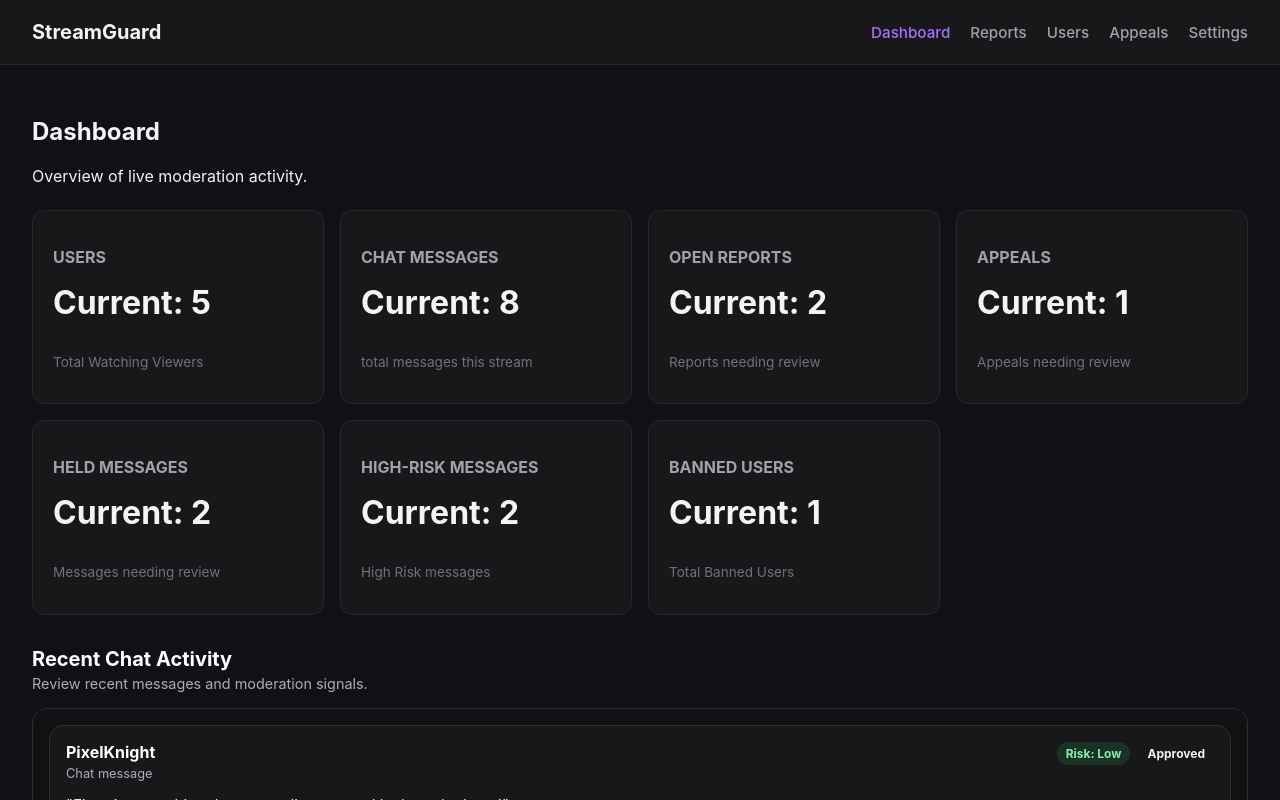
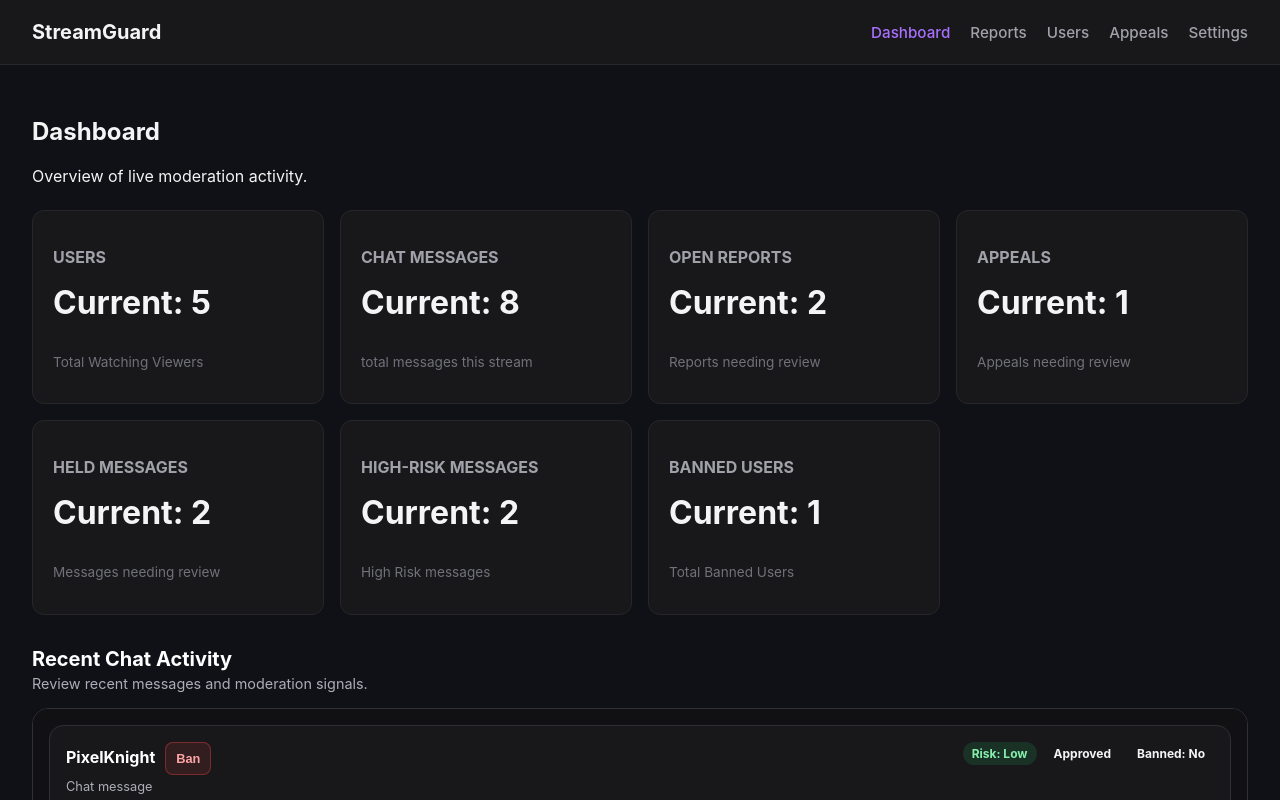
Before and after one commit to Michael-Mount/streamguard, a React (Vite) app: page /dashboard in a window 1280 px wide. Shown: the top 800 px of the page. Built offline with nearby package versions, Linux system fonts and the light colour scheme.

Commit message:
added functionality to chat message cards - handle warning, timeout, and ban user

```diff
--- a/src/components/moderation/ChatMessageCard/ChatMessageCard.tsx
+++ b/src/components/moderation/ChatMessageCard/ChatMessageCard.tsx
@@ -3,35 +3,56 @@ import "./index.css";
 type ChatMsgProps = {
   messageId: string;
   message: string;
+  isBanned: boolean;
   status: string;
   risk: string;
+  userId: string;
   user: string;
   autoMod: string[];
   onApproveMessage: (messageId: string) => void;
   onDeletedMessage: (messageId: string) => void;
+  onBanUser: (userId: string) => void;
+  onHandleTimeout: (userId: string) => void;
+  onWarning: (userId: string) => void;
 };
 
 export default function ChatMessageCard({
   user,
+  userId,
   messageId,
   message,
   status,
   risk,
+  isBanned,
   autoMod,
   onApproveMessage,
   onDeletedMessage,
+  onBanUser,
+  onHandleTimeout,
+  onWarning,
 }: ChatMsgProps) {
   return (
     <article className={`message-card status-${status}`}>
       <header className="message-card__header">
         <div>
-          <p className="message-card__user">{user}</p>
+          <p className="message-card__user">
+            {user}
+            <button
+              className="action-button action-button--danger"
+              onClick={() => onBanUser(userId)}
+            >
+              Ban
+            </button>
+          </p>
           <p className="message-card__label">Chat message</p>
         </div>
 
         <div className="message-card__badges">
           <span className={`badge badge--risk-${risk}`}>Risk: {risk}</span>
           <span className={`badge badge--status-${status}`}>{status}</span>
+          <span className={`badge badge--status-${status}`}>
+            Banned: {isBanned ? "yes" : "no"}
+          </span>
         </div>
       </header>
 
@@ -64,9 +85,15 @@ export default function ChatMessageCard({
         >
           Delete
         </button>
-        <button className="action-button">Warn</button>
-        <button className="action-button">Timeout</button>
-        <button className="action-button action-button--danger">Ban</button>
+        <button className="action-button" onClick={() => onWarning(userId)}>
+          Warn
+        </button>
+        <button
+          className="action-button"
+          onClick={() => onHandleTimeout(userId)}
+        >
+          Timeout
+        </button>
       </div>
     </article>
   );
--- a/src/components/moderation/ChatMessageCard/index.css
+++ b/src/components/moderation/ChatMessageCard/index.css
@@ -133,6 +133,7 @@
   background: rgba(239, 68, 68, 0.12);
   border-color: rgba(239, 68, 68, 0.4);
   color: #fca5a5;
+  margin-left: 10px;
 }
 
 .message-card:hover {
--- a/src/data/mockModerationData.tsx
+++ b/src/data/mockModerationData.tsx
@@ -25,6 +25,7 @@ export const mockUsers: User[] = [
     createdAt: "2020-04-14T16:20:00Z",
     riskScore: 2,
     isBanned: false,
+    warningCount: 0,
   },
   {
     id: "user-2",
@@ -34,6 +35,7 @@ export const mockUsers: User[] = [
     createdAt: "2026-07-01T12:00:00Z",
     riskScore: 8,
     isBanned: false,
+    warningCount: 2,
   },
   {
     id: "user-3",
@@ -43,6 +45,7 @@ export const mockUsers: User[] = [
     createdAt: "2022-07-01T15:00:00Z",
     riskScore: 1,
     isBanned: false,
+    warningCount: 0,
   },
   {
     id: "user-4",
@@ -52,6 +55,7 @@ export const mockUsers: User[] = [
     createdAt: "2021-08-02T11:00:00Z",
     riskScore: 84,
     isBanned: true,
+    warningCount: 0,
   },
   {
     id: "user-5",
@@ -61,6 +65,7 @@ export const mockUsers: User[] = [
     createdAt: "2024-12-09T18:00:00Z",
     riskScore: 18,
     isBanned: false,
+    warningCount: 0,
   },
 ];
 
--- a/src/pages/Dashboard.tsx
+++ b/src/pages/Dashboard.tsx
@@ -26,9 +26,7 @@ export default function Dashboard() {
     return msg.riskLevel == "high";
   }).length;
 
-  const bannedUsers = mockUsers.filter((user) => {
-    return user.isBanned;
-  }).length;
+  const bannedUsers = users.filter((user) => user.isBanned).length;
 
   function handleApproveMessage(messageId: string) {
     setMessages((currentMessages) =>
@@ -53,6 +51,48 @@ export default function Dashboard() {
         return {
           ...message,
           status: "deleted",
+        };
+      }),
+    );
+  }
+
+  function handleBanUser(userId: string) {
+    setUsers((currentUsers) =>
+      currentUsers.map((user) => {
+        if (user.id !== userId) {
+          return user;
+        }
+        return {
+          ...user,
+          isBanned: true,
+        };
+      }),
+    );
+  }
+
+  function handleTimeoutUser(userId: string) {
+    setUsers((currentUsers) =>
+      currentUsers.map((user) => {
+        if (user.id !== userId) {
+          return user;
+        }
+        return {
+          ...user,
+          timeoutUntil: "2026-07-10T00:00:00Z",
+        };
+      }),
+    );
+  }
+
+  function handleWarningUser(userId: string) {
+    setUsers((currentUsers) =>
+      currentUsers.map((user) => {
+        if (user.id !== userId) {
+          return user;
+        }
+        return {
+          ...user,
+          warningCount: (user.warningCount ?? 0) + 1,
         };
       }),
     );
@@ -123,12 +163,17 @@ export default function Dashboard() {
                 key={msg.id}
                 messageId={msg.id}
                 user={user.displayName}
+                userId={user.id}
+                isBanned={user.isBanned}
                 status={msg.status}
                 risk={msg.riskLevel}
                 autoMod={msg.automodReasons}
                 message={msg.text}
                 onApproveMessage={handleApproveMessage}
                 onDeletedMessage={handleDeleteMessage}
+                onBanUser={handleBanUser}
+                onHandleTimeout={handleTimeoutUser}
+                onWarning={handleWarningUser}
               />
             );
           })}
--- a/src/types/moderation.ts
+++ b/src/types/moderation.ts
@@ -26,6 +26,7 @@ export interface User {
   riskScore: number;
   isBanned: boolean;
   timeoutUntil?: string;
+  warningCount: number;
 }
 
 export interface Report {
```
